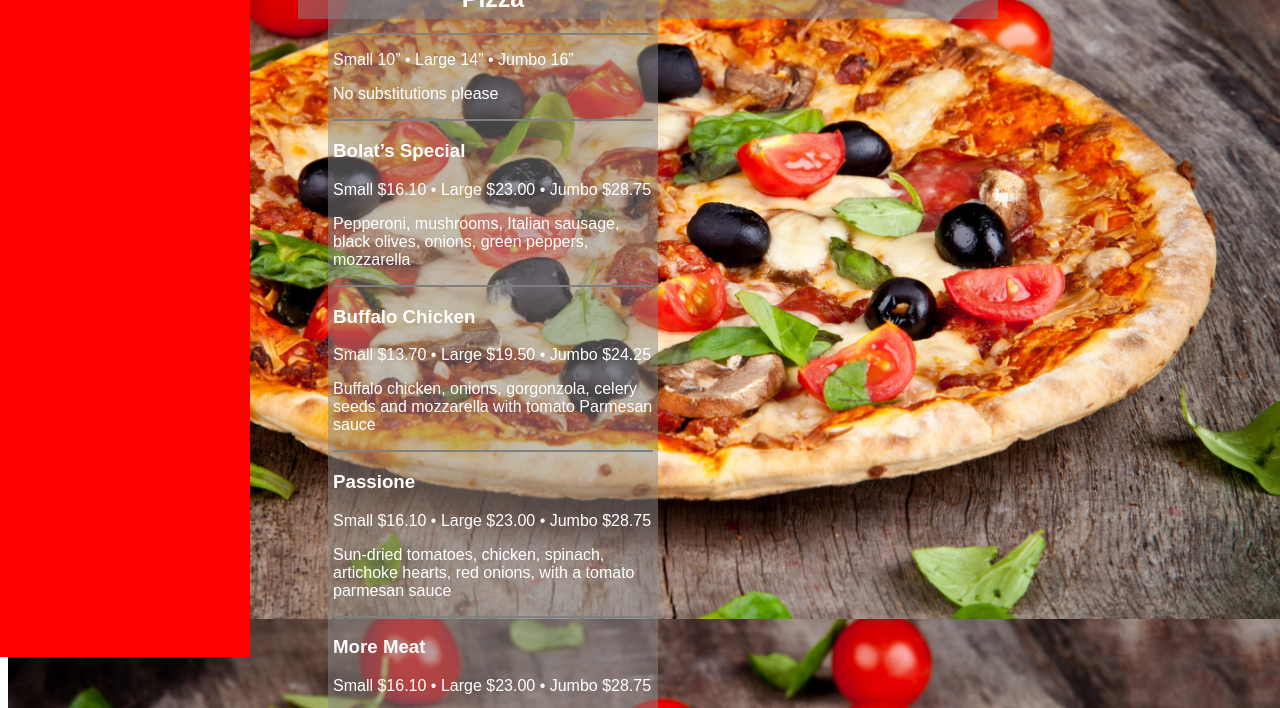
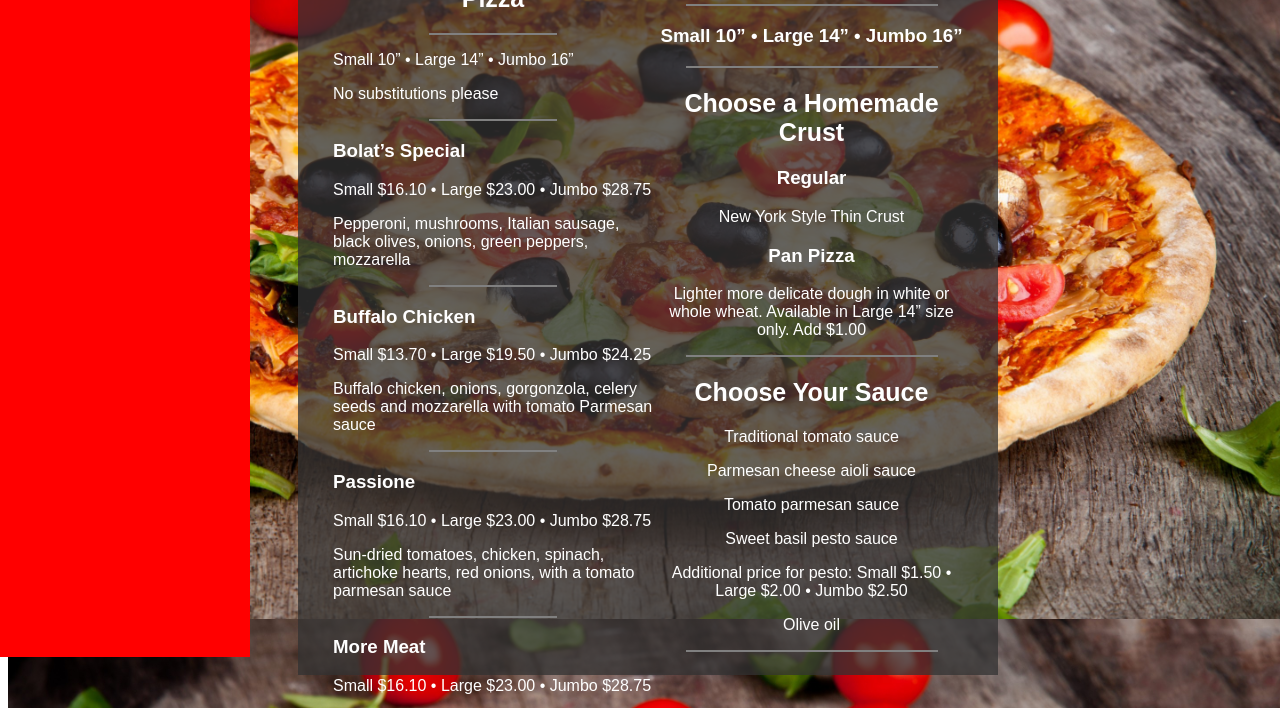
Before and after one commit to Alatec/MART-FinalWebsite, a plain HTML site: page html/menu.html in a window 1280 px wide. Shown: the part 181-889 px from the top of the page. Drawn offline with Linux system fonts and the light colour scheme.

Commit message:
menu additions, and div design

```diff
--- a/css/aboutstyle.css
+++ b/css/aboutstyle.css
@@ -15,10 +15,12 @@ body{
   width: 50%;
   margin: auto;
   color: white;
-  background-color: rgba(154, 142, 100, 0.55);
+  background-color: rgba(50, 50, 50, 0.75);
   padding-left:20px;
   padding-right: 20px;
-  padding-bottom: 5px;
+  padding-bottom: 3px;
+  text-align: left;
+  border-radius:25px;
 }
 
 h1, h2, p{
@@ -26,7 +28,7 @@ h1, h2, p{
 }
 
 h1{
-
+  text-align: center;
   font-size: 60px;
 
 }
--- a/css/indexstyle.css
+++ b/css/indexstyle.css
@@ -10,8 +10,8 @@ img{
 
 .content{
   background-image: url("../images/index-back.jpg");
+  height: 120%;
   padding:15px;
-  height: 120%;
   /*height: 110%;*/
   /*this is what causes the white background*/
 }
@@ -23,7 +23,8 @@ img{
   padding-right: 30px;
   padding-top: 10px;
   padding-bottom: 10px;
-  background-color: rgba(135,135,135, 0.5);
+  background-color: rgba(50,50,50, 0.75);
+  border-radius:25px;
 }
 
 h1{
--- a/css/menustyle.css
+++ b/css/menustyle.css
@@ -13,7 +13,7 @@
   padding-right: 30px;
   padding-top: 10px;
   padding-bottom: 10px;
-  background-color: rgba(135,135,135, 0.5);
+  background-color: rgba(50,50,50, 0.75);
   color:white;
 }
 
@@ -22,7 +22,7 @@
   padding:5px;
   text-align: left;
   width:50%;
-  background-color: rgba(135,135,135, 0.5);
+  margin-right: 2px;
 }
 
 .right{
@@ -39,6 +39,7 @@ p {
 }
 
 hr{
+  width: 40%;
   border:gray;
   height: 2px;
   background-color: gray;
--- a/html/menu.html
+++ b/html/menu.html
@@ -69,9 +69,27 @@
           <h3>The World</h3>
           <p>Small $16.10 • Large $23.00 • Jumbo $28.75</p>
           <p>Pesto sauce, sun-dried tomatoes, feta cheese, black olives, onions, almonds, mozzarella</p>
+          <hr>
         </div>
         <div class = "right">
           <h2>Build Your Own Pizza</h2>
+          <hr>
+          <h3>Small 10” • Large 14” • Jumbo 16”</h3>
+          <hr>
+          <h2>Choose a Homemade Crust</h3>
+          <h3>Regular</h3>
+          <p>New York Style Thin Crust</p>
+          <h3>Pan Pizza</h3>
+          <p>Lighter more delicate dough in white or whole wheat. Available in Large 14” size only. Add $1.00</p>
+          <hr>
+          <h2>Choose Your Sauce</h2>
+          <p>Traditional tomato sauce</p>
+          <p>Parmesan cheese aioli sauce</p>
+          <p>Tomato parmesan sauce</p>
+          <p>Sweet basil pesto sauce</p>
+          <p>Additional price for pesto: Small $1.50 • Large $2.00 • Jumbo $2.50</p>
+          <p>Olive oil</p>
+          <hr>
         </div>
       </div>
     </div>
```
